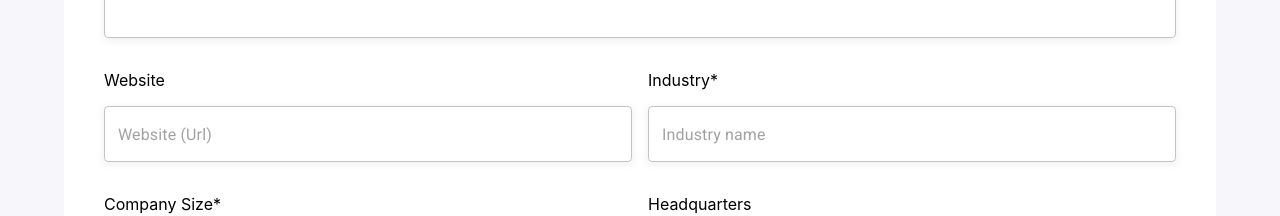
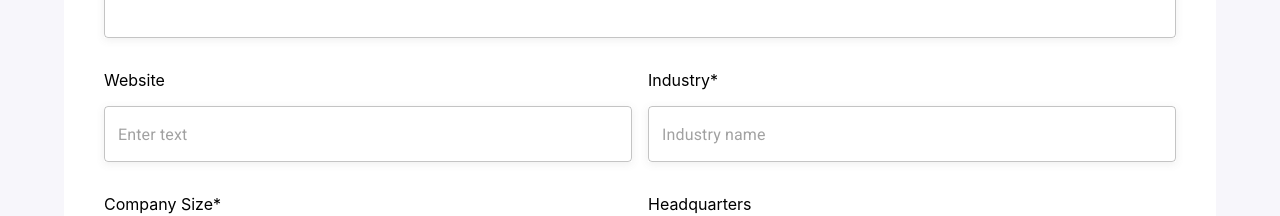
Before and after one commit to apelmahmudDev/rapid, a React (Create React App) app: page / in a window 1280 px wide. Shown: the part 419-635 px from the top of the page. Built offline with nearby package versions, Linux system fonts and the light colour scheme.

Commit message:
removed duplicate code

```diff
--- /dev/null
+++ b/src/Frame/TextFieldFrame.js
@@ -0,0 +1,31 @@
+import { TextField } from "@mui/material";
+import { makeStyles } from "@mui/styles";
+import { Box } from "@mui/system";
+import React from "react";
+
+// custom styles
+export const useTextFieldStyles = makeStyles({
+	label: {
+		display: "block",
+		marginBottom: "1rem",
+	},
+	shadow: {
+		boxShadow: "rgba(99, 99, 99, 0.1) 0px 2px 8px 0px",
+	},
+});
+
+const TextFieldFrame = ({ label, placeholder }) => {
+	const classes = useTextFieldStyles();
+	return (
+		<Box component="div">
+			<label className={classes.label}>{label}</label>
+			<TextField
+				className={classes.shadow}
+				placeholder={placeholder}
+				fullWidth
+			/>
+		</Box>
+	);
+};
+
+export default TextFieldFrame;
--- a/src/components/RapidForm/RapidForm.js
+++ b/src/components/RapidForm/RapidForm.js
@@ -1,20 +1,10 @@
 import { Container, Grid, TextField } from "@mui/material";
-import { makeStyles } from "@mui/styles";
 import { Box } from "@mui/system";
-
-// custom styles
-const useStyles = makeStyles({
-	label: {
-		display: "block",
-		marginBottom: "1rem",
-	},
-	shadow: {
-		boxShadow: "rgba(99, 99, 99, 0.1) 0px 2px 8px 0px",
-	},
-});
+import TextFieldFrame, { useTextFieldStyles } from "../../Frame/TextFieldFrame";
 
 const RapidForm = () => {
-	const classes = useStyles();
+	// comes from TextFieldFrame component
+	const classes = useTextFieldStyles();
 
 	return (
 		<Box
@@ -50,72 +40,30 @@ const RapidForm = () => {
 					{/* website & industry field */}
 					<Grid container spacing={2}>
 						<Grid item xs={12} md={6}>
-							<Box component="div">
-								<label className={classes.label}>Website</label>
-								<TextField
-									className={classes.shadow}
-									placeholder="Website (Url)"
-									fullWidth
-								/>
-							</Box>
+							<TextFieldFrame label="Website" placeholder="Enter text" />
 						</Grid>
 						<Grid item xs={12} md={6}>
-							<Box component="div">
-								<label className={classes.label}>Industry*</label>
-								<TextField
-									className={classes.shadow}
-									placeholder="Industry name"
-									fullWidth
-								/>
-							</Box>
+							<TextFieldFrame label="Industry*" placeholder="Industry name" />
 						</Grid>
 					</Grid>
 
 					{/* company size & Headquarters */}
 					<Grid container spacing={2}>
 						<Grid item xs={12} md={6}>
-							<Box component="div">
-								<label className={classes.label}>Company Size*</label>
-								<TextField
-									className={classes.shadow}
-									placeholder="Employees"
-									fullWidth
-								/>
-							</Box>
+							<TextFieldFrame label="Company Size*" placeholder="Employees" />
 						</Grid>
 						<Grid item xs={12} md={6}>
-							<Box component="div">
-								<label className={classes.label}>Headquarters</label>
-								<TextField
-									className={classes.shadow}
-									placeholder="Enter text"
-									fullWidth
-								/>
-							</Box>
+							<TextFieldFrame label="Headquarters" placeholder="Enter text" />
 						</Grid>
 					</Grid>
 
 					{/* type & founded field*/}
 					<Grid container spacing={2}>
 						<Grid item xs={12} md={6}>
-							<Box component="div">
-								<label className={classes.label}>Type</label>
-								<TextField
-									className={classes.shadow}
-									placeholder="Enter text"
-									fullWidth
-								/>
-							</Box>
+							<TextFieldFrame label="Type" placeholder="Enter text" />
 						</Grid>
 						<Grid item xs={12} md={6}>
-							<Box component="div">
-								<label className={classes.label}>Founded</label>
-								<TextField
-									className={classes.shadow}
-									placeholder="Enter year"
-									fullWidth
-								/>
-							</Box>
+							<TextFieldFrame label="Founded" placeholder="Enter year" />
 						</Grid>
 					</Grid>
 
```
